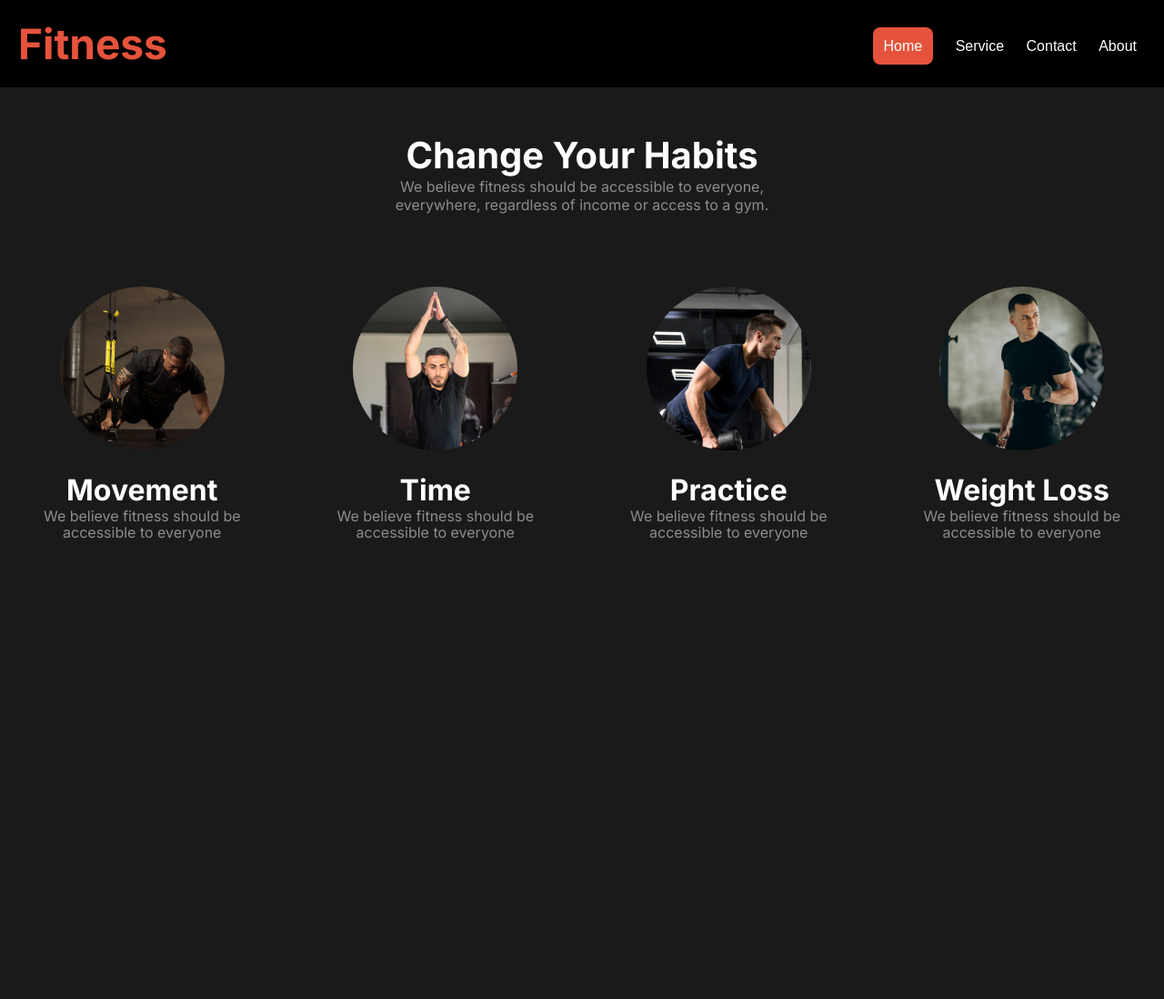
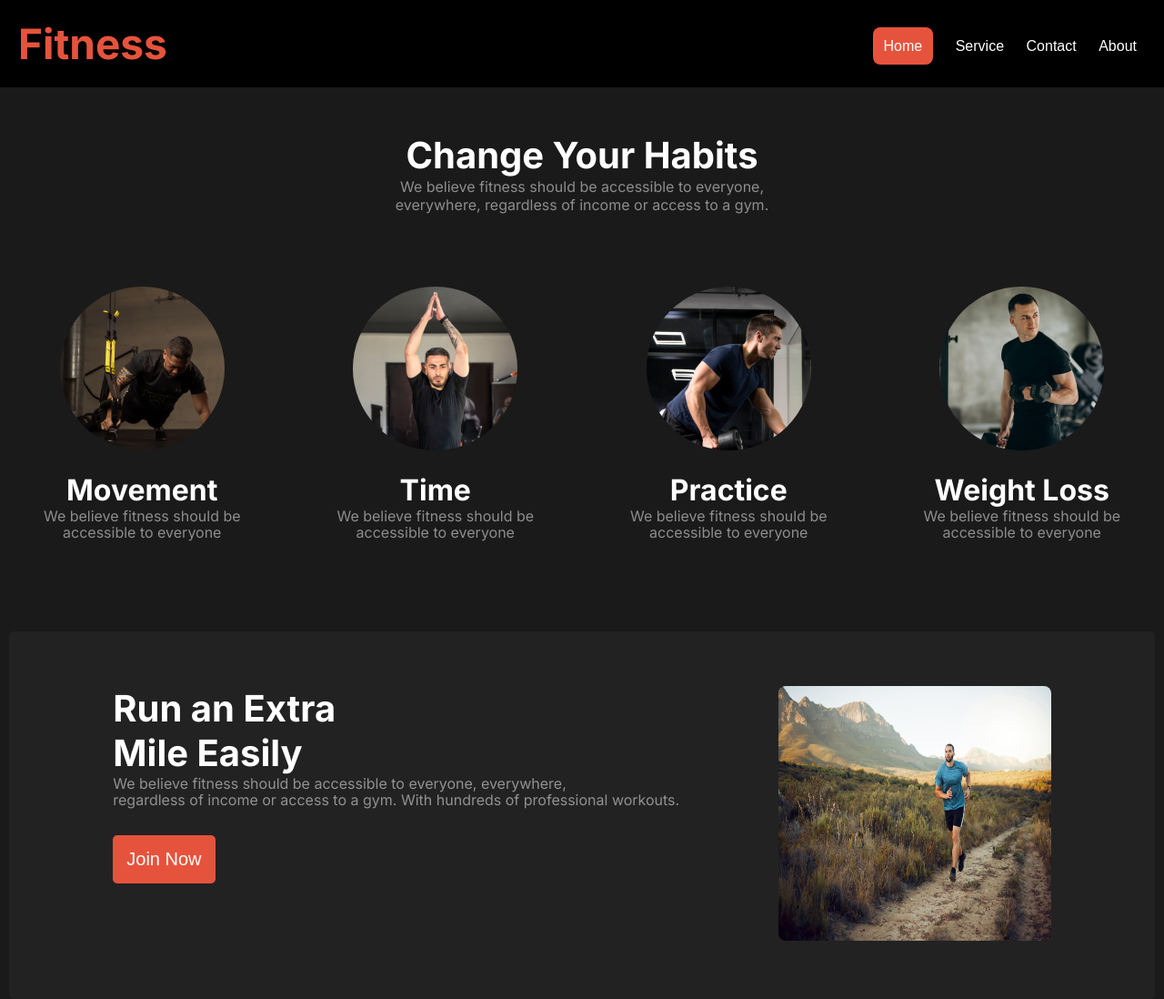
Before and after one commit to ajimcse/Assigment-02, a plain HTML site: page index.html in a window 1280 px wide. Shown: the whole page at 91% size. Before the commit the page ends 800 px from the top, so only its background shows below. Drawn offline with Linux system fonts and the light colour scheme.

Commit message:
run in section

```diff
--- a/css/style.css
+++ b/css/style.css
@@ -169,5 +169,51 @@ margin-top: 12px;
     font-weight: 400;
     color: rgba(255, 255, 255, 0.5);
 }
+@media screen and (max-width:560px) {
+
+    .change-main-container{
+        grid-template-columns: 1fr;
+    }
+}
 
 /*=================change-section-end======================== */
+
+
+/* ================run-in-section-start=================== */
+
+.third-section{
+    display: flex;
+    background: rgba(34, 34, 34, 1);
+    border-radius: 5px;
+    justify-content: space-around;
+    margin-top: 100px;
+    padding: 60px;
+
+}
+.run-in-title-section{
+    /* width: 400px;
+    height: 380px; */
+
+
+
+
+}
+.run-in-img-section img{
+    width: 300px;
+    height: 280px;
+   justify-content: center;
+   border-radius: 8px;
+
+}
+@media screen and (max-width:560px) {
+
+    .third-section{
+        flex-direction: column;
+    }
+    .run-in-img-section img{
+    margin-top: 50px;
+    }
+}
+
+
+/* ===============run-in-section-end================== */
--- a/index.html
+++ b/index.html
@@ -71,6 +71,19 @@
             </div>
 
         </div>
+
+        <section>
+            <div class="third-section">
+                 <div class="run-in-title-section">
+                    <h1 class="change-title-head">Run an Extra <br> Mile Easily</h1>
+                    <p class="chanhe-descption">We believe fitness should be accessible to everyone, everywhere, <br> regardless of income or access to a gym. With hundreds of professional workouts.</p>
+                    <button class="banner-btn">Join Now</button>
+                 </div>
+                 <div class="run-in-img-section">
+                   <img src="./images/run.jpg" alt="">
+                 </div>
+            </div>
+        </section>
     </main>
 </body>
 
```
